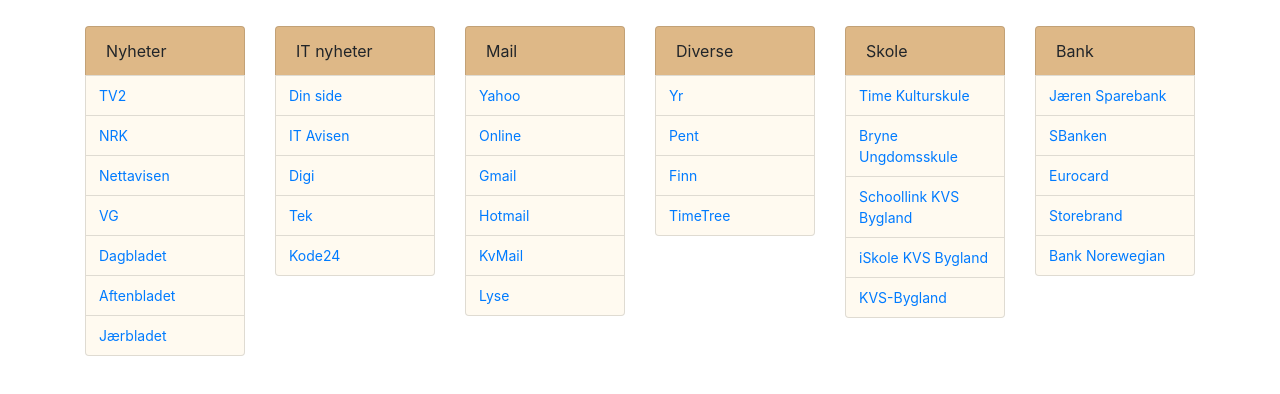
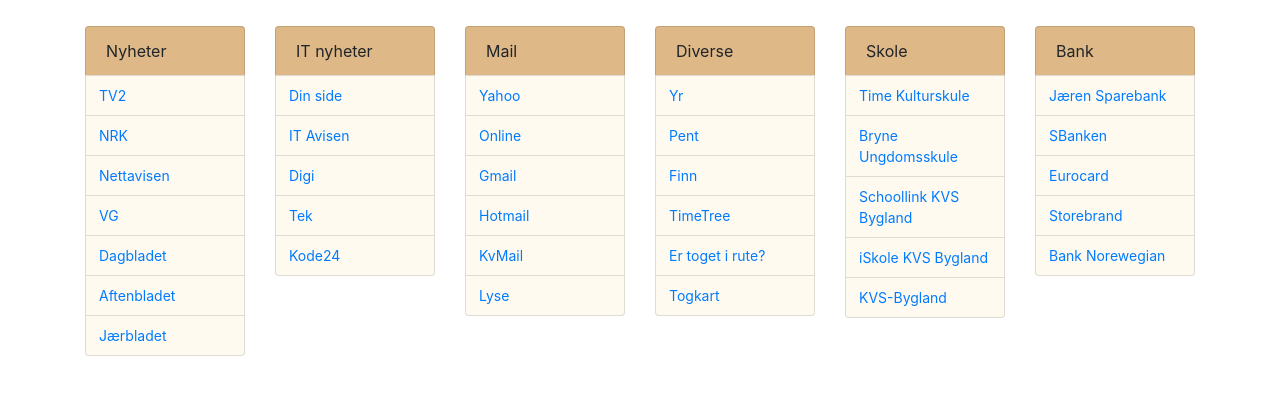
Before and after one commit to krizzbrenden/MenuEEE, a plain HTML site: page index.html in a window 1280 px wide. Shown: the part 70-464 px from the top of the page. Drawn offline with nearby package versions, Linux system fonts and the light colour scheme.

Commit message:
Update index.html
Added train information

```diff
--- a/index.html
+++ b/index.html
@@ -123,6 +123,12 @@
         <li class="list-group-item ItemBGColor">
           <a href="https://timetreeapp.com/calendars/Yk9Z3pNV4squ"><button type="button" style=" text-align:left" class="btn btn-link btn-sm btn-block">TimeTree</button></a>
         </li>
+        <li class="list-group-item ItemBGColor">
+          <a href="https://www.jbl.no/gar-toget/f/5-103-1107878#:~:text=N%C3%A6rb%C3%B8%20stasjon-,Bryne%20stasjon,-Klepp%20stasjon"><button type="button" style=" text-align:left" class="btn btn-link btn-sm btn-block">Er toget i rute?</button></a>
+        </li>
+        <li class="list-group-item ItemBGColor">
+          <a href="https://togkart.banenor.no/"><button type="button" style=" text-align:left" class="btn btn-link btn-sm btn-block">Togkart</button></a>
+        </li>
       </ul>
         </div>
         <div class="col">
@@ -143,6 +149,7 @@
                   <li class="list-group-item ItemBGColor">
                     <a href="https://kvsbygland.no/"><button type="button" style=" text-align:left" class="btn btn-link btn-sm btn-block">KVS-Bygland</button></a>
                   </li>
+
               </ul>
         </div>
         <div class="col">
```
